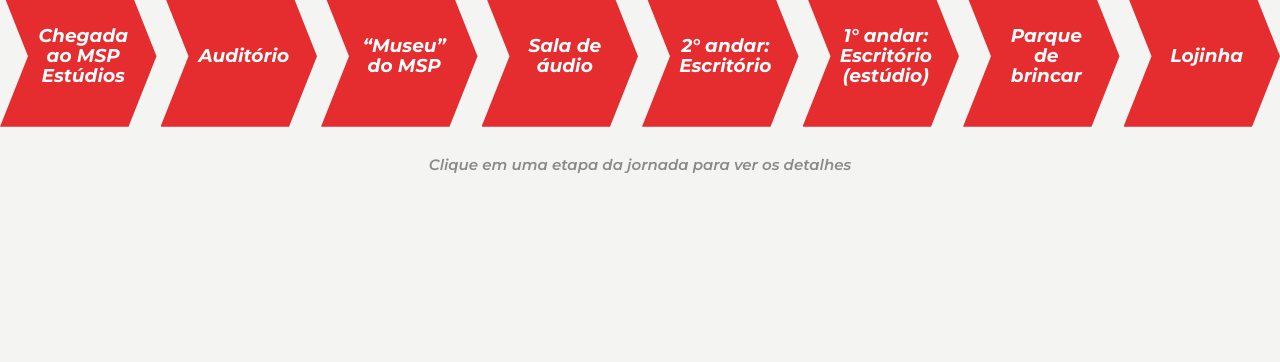
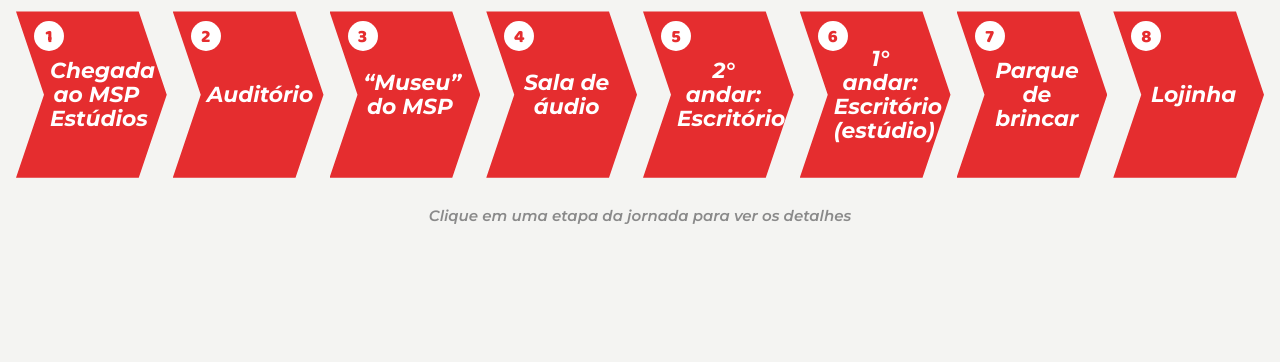
Before and after one commit to camilagrillosm/jornadadoconsumidoratualmsp, a plain HTML site: page index.html in a window 1280 px wide. Shown: the part 438-800 px from the top of the page. Drawn offline with Linux system fonts and the light colour scheme.

Commit message:
Setas da página inicial maiores, mais abaixo e numeradas
No celular o tamanho das setas continua o mesmo.

Co-Authored-By: Claude Opus 5.5 <noreply@anthropic.com>
Claude-Session: https://claude.ai/code/session_016jabGssqdx5USQXuCsQXVW

```diff
--- a/app.js
+++ b/app.js
@@ -23,8 +23,8 @@
     app.innerHTML = `
       <h1 class="titulo-inicial">${dados.tituloInicial}</h1>
       <ol class="jornada">
-        ${dados.etapas.map((e) => `
-          <li><button class="seta" type="button" data-etapa="${e.id}">${esc(e.nome)}</button></li>
+        ${dados.etapas.map((e, i) => `
+          <li><button class="seta" type="button" data-etapa="${e.id}"><span class="seta-numero" aria-hidden="true">${i + 1}</span>${esc(e.nome)}</button></li>
         `).join("")}
       </ol>
       <p class="dica">Clique em uma etapa da jornada para ver os detalhes</p>
--- a/index.html
+++ b/index.html
@@ -5,8 +5,8 @@
   <meta name="viewport" content="width=device-width, initial-scale=1">
   <title>Jornada Atual da Visita</title>
   <link rel="preload" href="assets/fonts/baloo-2-latin-800-normal.woff2" as="font" type="font/woff2" crossorigin>
-  <link rel="stylesheet" href="fonts.css?v=4">
-  <link rel="stylesheet" href="styles.css?v=4">
+  <link rel="stylesheet" href="fonts.css?v=5">
+  <link rel="stylesheet" href="styles.css?v=5">
 </head>
 <body>
   <header class="topo">
@@ -28,6 +28,6 @@
   </div>
 
   <script src="conteudo.js"></script>
-  <script src="app.js"></script>
+  <script src="app.js?v=5"></script>
 </body>
 </html>
--- a/styles.css
+++ b/styles.css
@@ -68,9 +68,14 @@ button:focus-visible { outline: 3px solid var(--borda-modal); outline-offset: 3p
 
 .jornada {
   display: flex;
-  gap: 4px;
+  gap: 6px;
   list-style: none;
-  margin: 0 -16px;
+  /* um pouco mais larga que o conteúdo e mais afastada do título */
+  width: min(calc(100vw - 32px), 1460px);
+  position: relative;
+  left: 50%;
+  transform: translateX(-50%);
+  margin: clamp(32px, 5vw, 80px) 0 0;
   padding: 0;
 }
 .jornada li { flex: 1 1 0; min-width: 0; }
@@ -78,14 +83,15 @@ button:focus-visible { outline: 3px solid var(--borda-modal); outline-offset: 3p
 .seta {
   --ponta: 28px;
   width: 100%;
-  height: clamp(110px, 11vw, 165px);
+  position: relative;
+  height: clamp(120px, 13vw, 195px);
   border: 0;
   background: var(--vermelho);
   color: #fff;
   font-family: "Montserrat", sans-serif;
   font-style: italic;
   font-weight: 700;
-  font-size: clamp(13px, 1.45vw, 21px);
+  font-size: clamp(14px, 1.7vw, 25px);
   line-height: 1.1;
   white-space: pre-line;
   padding: 0 calc(var(--ponta) - 4px) 0 calc(var(--ponta) + 6px);
@@ -93,6 +99,24 @@ button:focus-visible { outline: 3px solid var(--borda-modal); outline-offset: 3p
   transition: background .15s, transform .15s;
 }
 .seta:hover { background: var(--vermelho-hover); transform: translateY(-4px); }
+
+/* número da ordem, no canto superior esquerdo de cada seta */
+.seta-numero {
+  position: absolute;
+  top: 10px;
+  left: calc(var(--ponta) * 0.5 + 4px);
+  width: 30px;
+  height: 30px;
+  border-radius: 50%;
+  background: #fff;
+  color: var(--vermelho);
+  font-family: "Baloo 2", sans-serif;
+  font-style: normal;
+  font-weight: 800;
+  font-size: 18px;
+  line-height: 32px;
+  text-align: center;
+}
 
 .dica {
   text-align: center;
@@ -230,9 +254,10 @@ button:focus-visible { outline: 3px solid var(--borda-modal); outline-offset: 3p
 
 /* ---------- Telas menores ---------- */
 @media (max-width: 900px) {
-  .jornada { flex-wrap: wrap; margin: 0; gap: 8px 4px; }
+  .jornada { flex-wrap: wrap; width: auto; left: auto; transform: none; margin: 0; gap: 8px 4px; }
   .jornada li { flex: 1 1 calc(25% - 4px); }
   .seta { font-size: 15px; height: 110px; --ponta: 20px; }
+  .seta-numero { top: 8px; width: 24px; height: 24px; font-size: 15px; line-height: 26px; }
 }
 @media (max-width: 560px) {
   .topo { padding-top: 16px; }
```
